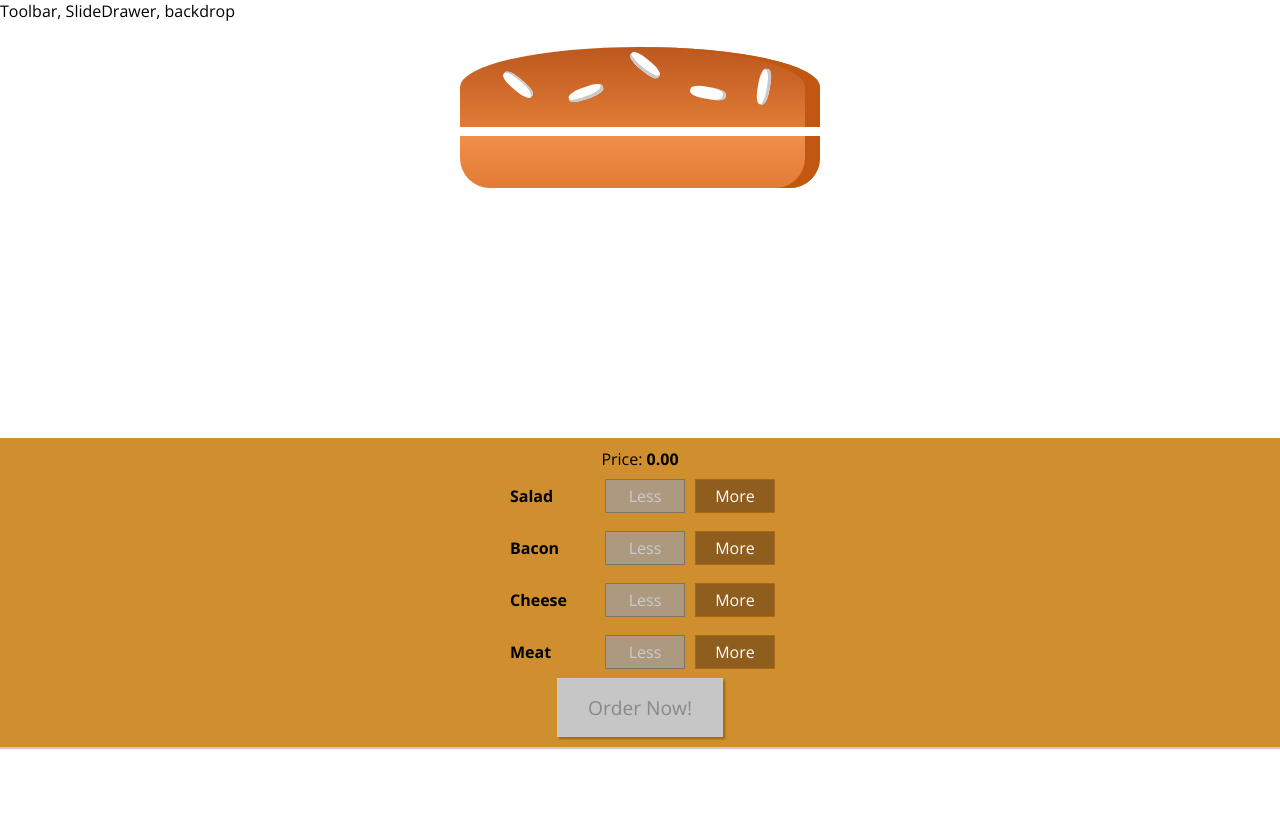
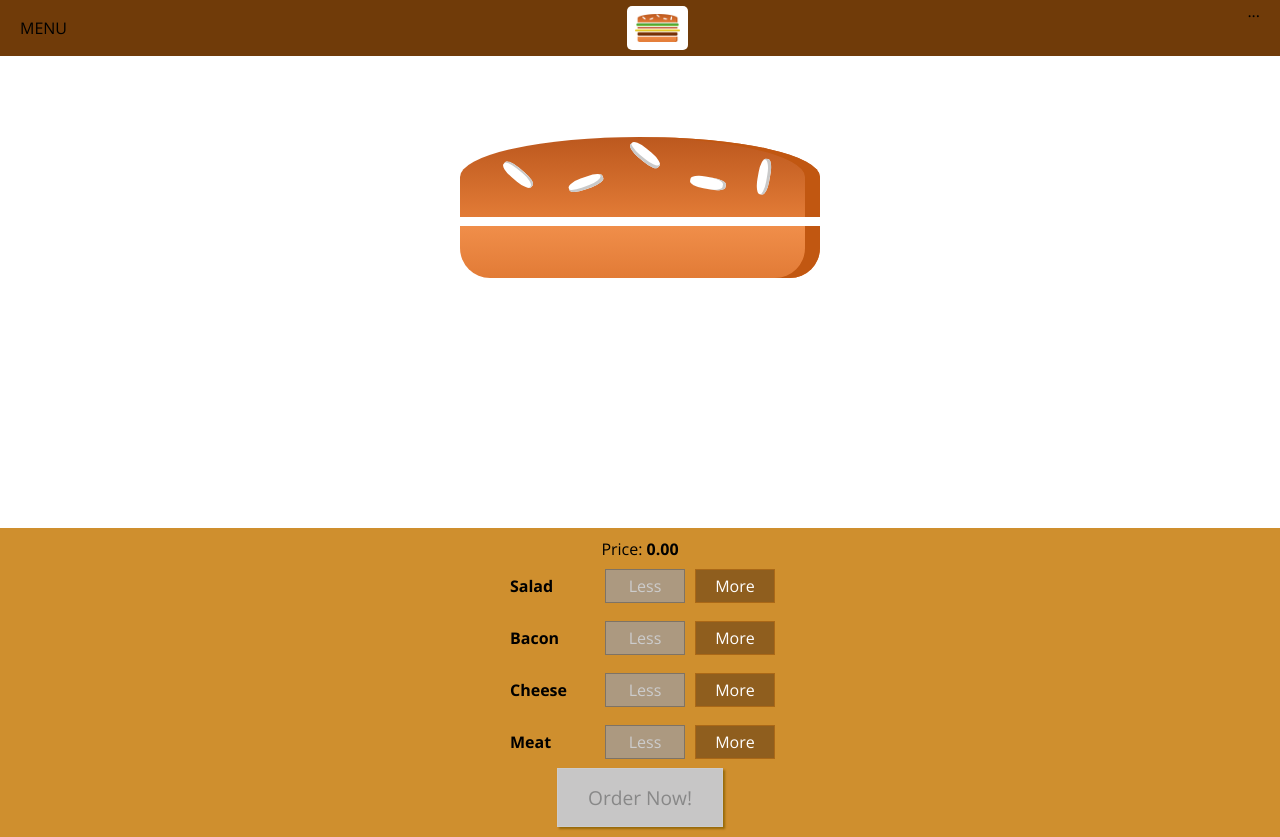
Before and after one commit to SergeyArenzon/MyBurger, a React app: page / in a window 1280 px wide. Before the commit the page ends 800 px from the top, so only its background shows below. Built offline with nearby package versions, Linux system fonts and the light colour scheme.

Commit message:
add logo

```diff
--- a/src/components/Burger/OrderSummary/OrderSummary.js
+++ b/src/components/Burger/OrderSummary/OrderSummary.js
@@ -18,6 +18,7 @@ const orderSummary = (props) => {
             <ul>
                 {ingredientSummary}
             </ul>
+            <p><strong>Total Price: {props.price}</strong> </p>
             <p>Continue to Checkout?</p>
             <Button
                 btnType="Danger"
--- a/src/components/Layout/Layout.js
+++ b/src/components/Layout/Layout.js
@@ -2,10 +2,11 @@
 import React from 'react';
 import Aux from '../../hoc/Aux';
 import classes from './Layout.module.css';
+import Toolbar from '../../components/Navigation/Toolbar/Toolbar';
 
 const layout = ( props ) => (
     <Aux>
-        <div>Toolbar, SlideDrawer, backdrop</div>
+        <Toolbar/>
         <main className={classes.Content}>
             {props.children}
         </main>
--- a/src/components/Layout/Layout.module.css
+++ b/src/components/Layout/Layout.module.css
@@ -1,3 +1,3 @@
 .Content {
-    margin-top: 16px;
+    margin-top: 72px;
 }
--- /dev/null
+++ b/src/components/Logo/Logo.js
@@ -0,0 +1,13 @@
+import React from 'react';
+
+import burgerlogo from "../../assets/images/burger-logo.png";
+
+import classes from './Logo.module.css';
+
+const logo = (props) => (
+  <div className={classes.Logo}>
+      <img src={burgerlogo}/>
+  </div>
+);
+
+export default logo;
--- /dev/null
+++ b/src/components/Logo/Logo.module.css
@@ -0,0 +1,11 @@
+.Logo {
+    background-color: white;
+    padding: 8px;
+    height: 80%;
+    box-sizing: border-box;
+    border-radius: 5px;
+}
+
+.Logo img {
+    height: 100%;
+}
--- /dev/null
+++ b/src/components/Navigation/Toolbar/Toolbar.js
@@ -0,0 +1,16 @@
+import React from 'react';
+import classes from './Toolbar.module.css';
+import Logo from '../../Logo/Logo';
+
+
+const toolbar = (props) => (
+    <header className={classes.Toolbar}>
+        <div>MENU</div>
+        <Logo/>
+        <nav>
+            ...
+        </nav>
+    </header>
+);
+
+export default toolbar;
--- /dev/null
+++ b/src/components/Navigation/Toolbar/Toolbar.module.css
@@ -0,0 +1,19 @@
+.Toolbar {
+    height: 56px;
+    width: 100%;
+    posotions: fixed;
+    top: 0;
+    left: 0;
+    background-color: #703b09;
+    display: flex;
+    justify-content: space-between;
+    align-items: center;
+    padding: 0 20px;
+    box-sizing: border-box;
+    z-index: 90;
+}
+
+.Toolbar nav {
+    height: 100%;
+
+}
--- a/src/containers/BurgerBuilder/BurgerBuilder.js
+++ b/src/containers/BurgerBuilder/BurgerBuilder.js
@@ -104,7 +104,8 @@ class BurgerBuilder extends Component {
                         <OrderSummary
                         ingredients={this.state.ingredients}
                         purchaseCanceled={this.purchaseCancleHandler}
-                        purchaseContinued={this.purchaseContinueHandler}>
+                        purchaseContinued={this.purchaseContinueHandler}
+                        price={this.state.totalPrice.toFixed(2)}>
                         </OrderSummary>
                 </Modal>
 
```
Also changed, not shown: src/assets/images/burger-logo.png (added).
